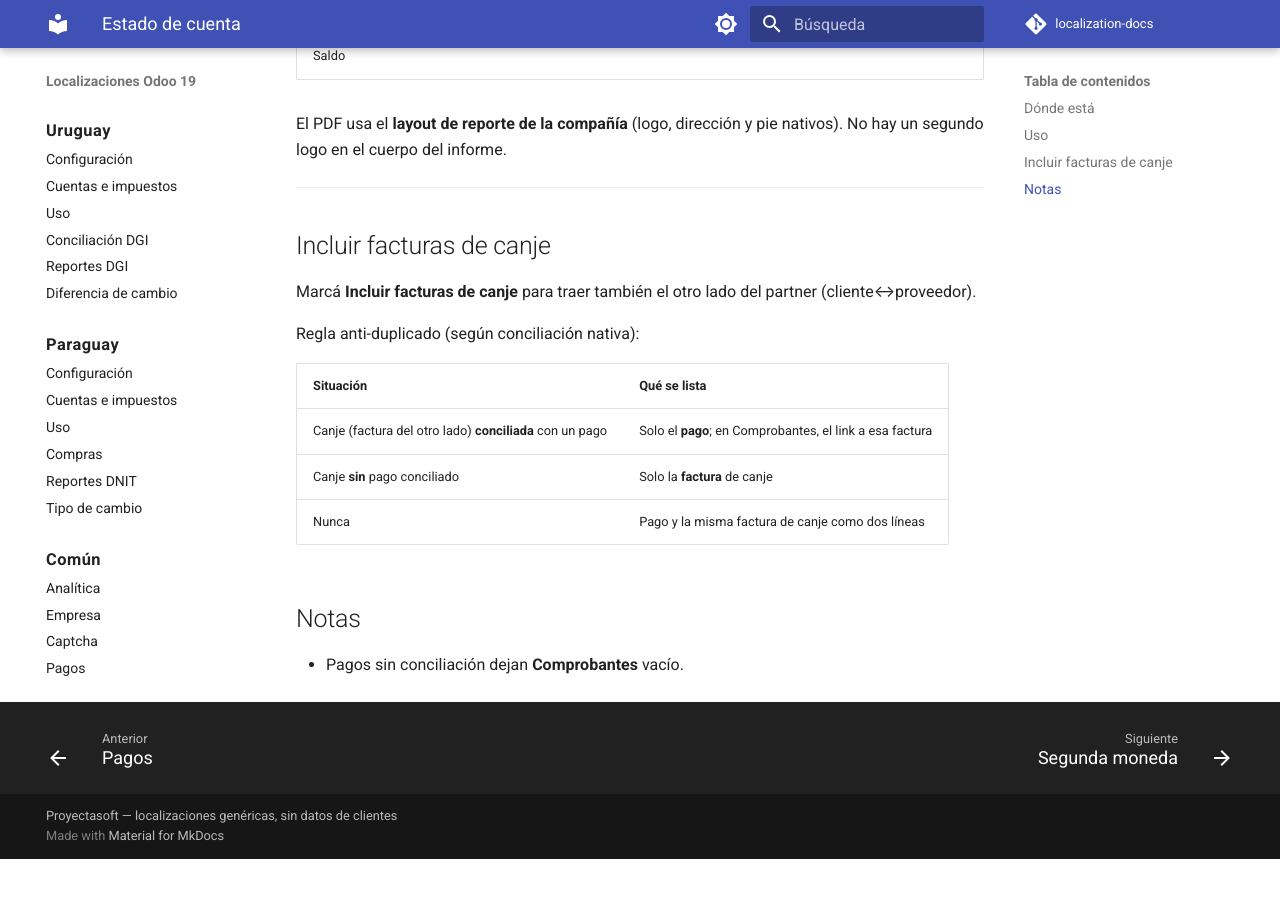
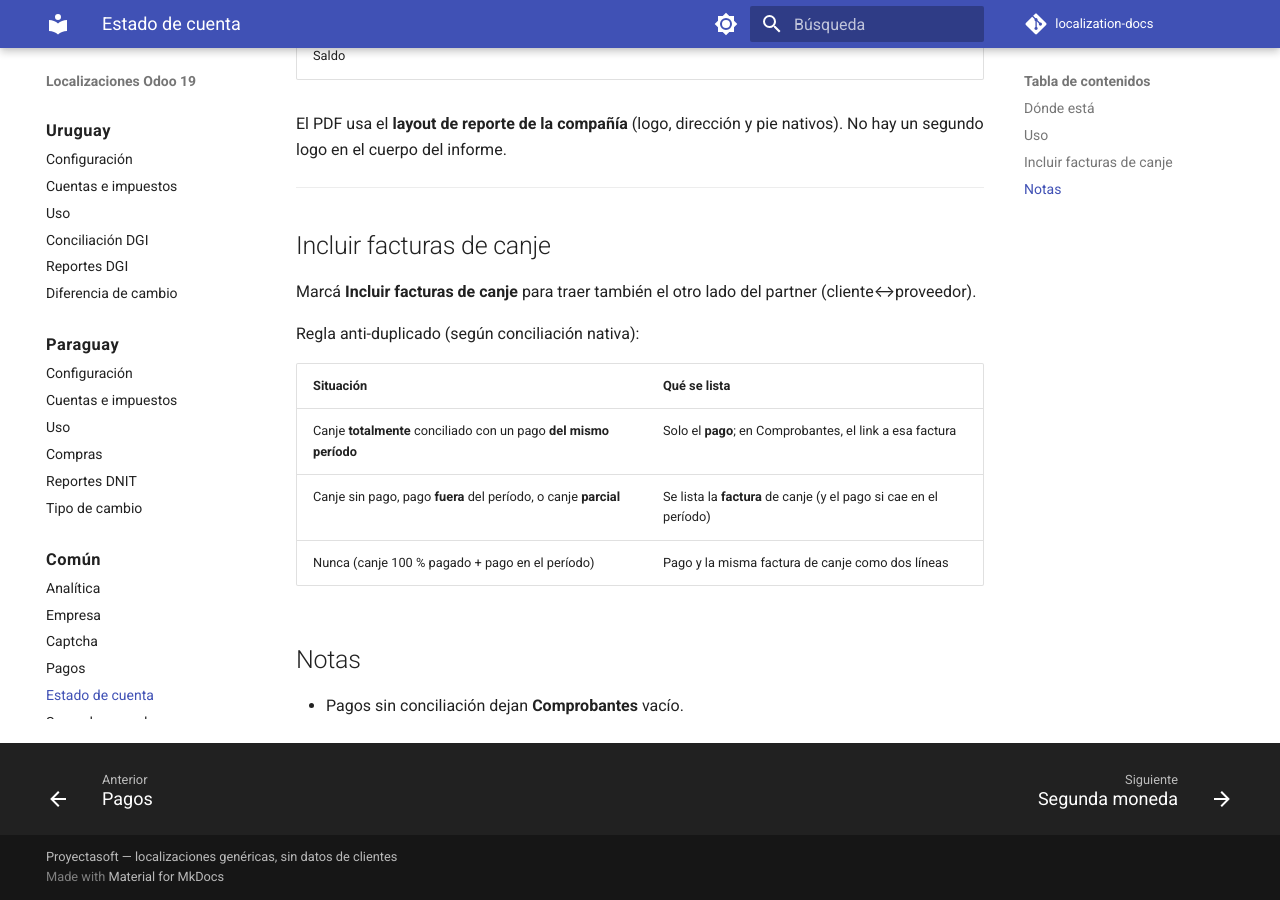
Before and after one commit to Pabloolano/localization-docs, an MkDocs documentation site: the page built from docs/comun/estado-cuenta.md, in a window 1280 px wide and 900 px high, scrolled down 880 px. Built offline with MkDocs 1.6.1 and Material for MkDocs 9.7.7, drawn with Linux system fonts in a browser that asks for light colours; comment, search, counter and statistics services are not loaded; before the commit the page ends 1739 px from its top, so only the background shows below that.

Commit message:
docs(comun): canje parcial y pago fuera de período en estado de cuenta
Aclara cuándo se oculta la factura de canje frente al pago.

Co-authored-by: Cursor <cursoragent@cursor.com>

```diff
--- a/docs/comun/estado-cuenta.md
+++ b/docs/comun/estado-cuenta.md
@@ -40,9 +40,9 @@ Regla anti-duplicado (según conciliación nativa):
 
 | Situación | Qué se lista |
 |-----------|----------------|
-| Canje (factura del otro lado) **conciliada** con un pago | Solo el **pago**; en Comprobantes, el link a esa factura |
-| Canje **sin** pago conciliado | Solo la **factura** de canje |
-| Nunca | Pago y la misma factura de canje como dos líneas |
+| Canje **totalmente** conciliado con un pago **del mismo período** | Solo el **pago**; en Comprobantes, el link a esa factura |
+| Canje sin pago, pago **fuera** del período, o canje **parcial** | Se lista la **factura** de canje (y el pago si cae en el período) |
+| Nunca (canje 100 % pagado + pago en el período) | Pago y la misma factura de canje como dos líneas |
 
 ## Notas
 
```
